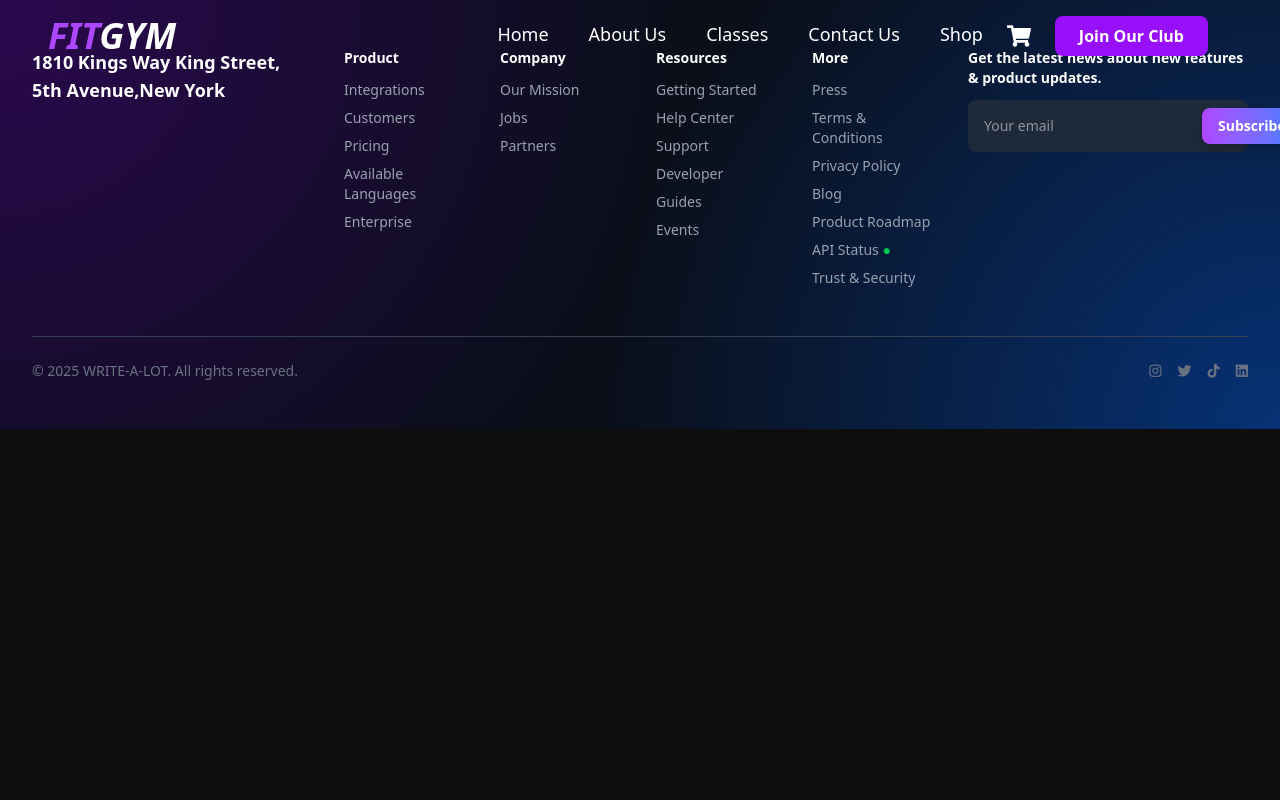
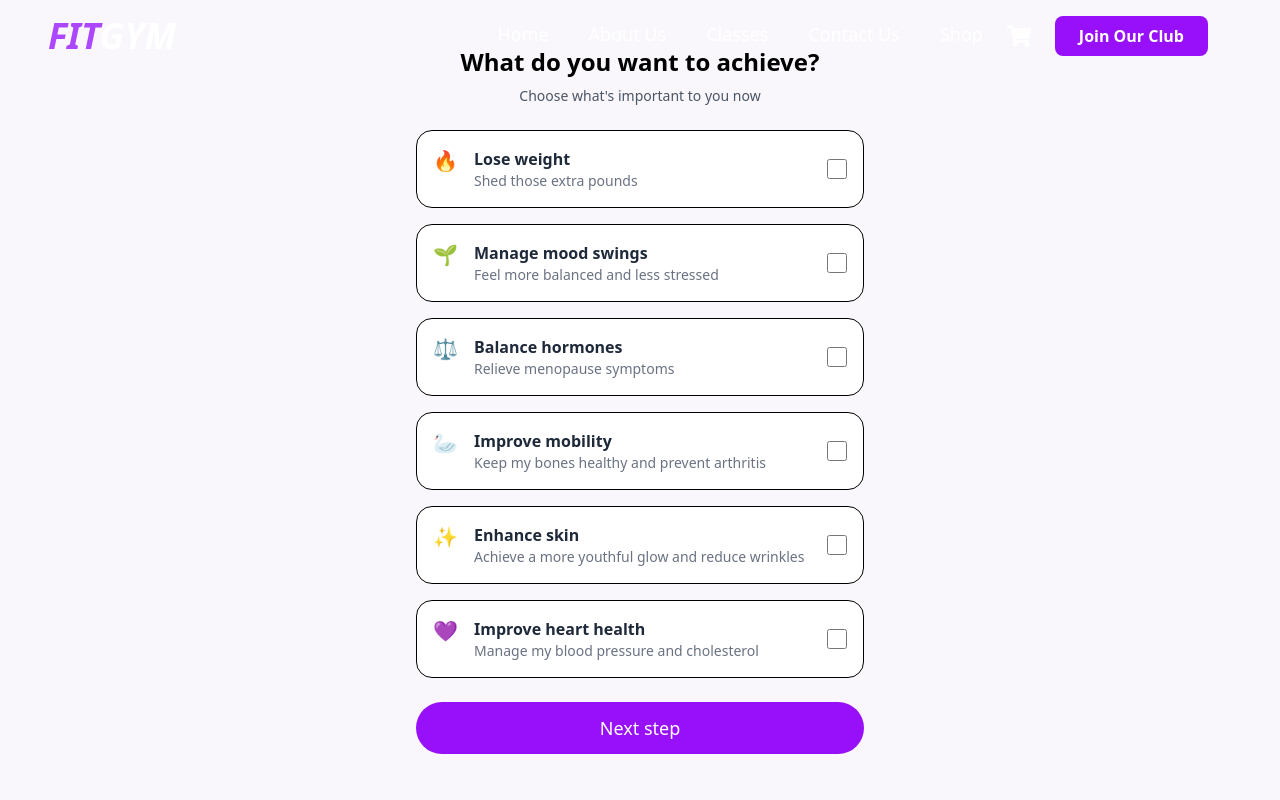
Before and after one commit to Turalhsynl/FitnessProject_Front, a React (Vite) app: page /goal in a window 1280 px wide. Shown: the top 800 px of the page. Built offline with nearby package versions, Linux system fonts and the light colour scheme.

Commit message:
Goals added

```diff
--- a/src/App.jsx
+++ b/src/App.jsx
@@ -26,6 +26,7 @@ import CoachDetail from "./pages/membershippage/CoachDetail";
 import Plans from "./pages/plans/Plans";
 import Age from "./pages/plans/Age";
 import Gender from "./pages/plans/Gender";
+import  Goal  from "./pages/plans/Goal";
 const App = () => {
   const { accessToken } = useStore(useAuthStore);
 
@@ -53,6 +54,7 @@ const App = () => {
         <Route path="/plans" element={<Plans />} />
         <Route path="/plans/age" element={<Age />} />
         <Route path="/gender" element={<Gender/>} />
+        <Route path="/goal" element={<Goal/>} />
       </Routes>
       <Footer />
     </Router>
--- /dev/null
+++ b/src/pages/plans/Goal.jsx
@@ -0,0 +1,144 @@
+// import React, { useState } from "react";
+
+// const goals = [
+//   {
+//     title: "Lose weight",
+//     description: "Shed those extra pounds",
+//     icon: "🔥",
+//   },
+//   {
+//     title: "Manage mood swings",
+//     description: "Feel more balanced and less stressed",
+//     icon: "🌱",
+//   },
+//   {
+//     title: "Balance hormones",
+//     description: "Relieve menopause symptoms",
+//     icon: "⚖️",
+//   },
+//   {
+//     title: "Improve mobility",
+//     description: "Keep my bones healthy and prevent arthritis",
+//     icon: "🦢",
+//   },
+//   {
+//     title: "Enhance skin",
+//     description: "Achieve a more youthful glow and reduce wrinkles",
+//     icon: "✨",
+//   },
+//   {
+//     title: "Improve heart health",
+//     description: "Manage my blood pressure and cholesterol",
+//     icon: "💜",
+//   },
+// ];
+
+// export default function GoalsSelection() {
+//   const [selectedGoal, setSelectedGoal] = useState("Lose weight");
+
+//   return (
+//     <div className="min-h-screen flex flex-col items-center justify-center bg-[#f9f7fc] px-4">
+//       <div className="w-full max-w-md">
+//         <h2 className="text-center text-2xl font-bold mb-2">What do you want to achieve?</h2>
+//         <p className="text-center text-sm text-gray-600 mb-6">choose what's important to you now</p>
+
+//         <div className="space-y-4">
+//           {goals.map((goal) => (
+//             <div
+//               key={goal.title}
+//               onClick={() => setSelectedGoal(goal.title)}
+//               className={`flex items-start p-4 border rounded-2xl cursor-pointer transition-all duration-200 ${
+//                 selectedGoal === goal.title
+//                   ? "bg-purple-100 border-purple-500 shadow-md"
+//                   : "bg-white hover:bg-purple-50"
+//               }`}
+//             >
+//               <div className="text-xl mr-4">{goal.icon}</div>
+//               <div>
+//                 <h3 className="font-semibold text-base text-gray-800">{goal.title}</h3>
+//                 <p className="text-sm text-gray-500">{goal.description}</p>
+//               </div>
+//               <div className="ml-auto">
+//                 {selectedGoal === goal.title && (
+//                   <div className="w-5 h-5 bg-purple-600 text-white rounded-sm flex items-center justify-center">
+//                     ✓
+//                   </div>
+//                 )}
+//               </div>
+//             </div>
+//           ))}
+//         </div>
+
+//         <button className="w-full mt-6 bg-purple-600 text-white text-lg font-medium py-3 rounded-full hover:bg-purple-700 transition">
+//           Next step
+//         </button>
+//       </div>
+//     </div>
+//   );
+// }
+
+
+
+import React, { useState } from "react";
+
+const goals = [
+  { title: "Lose weight", description: "Shed those extra pounds", icon: "🔥" },
+  { title: "Manage mood swings", description: "Feel more balanced and less stressed", icon: "🌱" },
+  { title: "Balance hormones", description: "Relieve menopause symptoms", icon: "⚖️" },
+  { title: "Improve mobility", description: "Keep my bones healthy and prevent arthritis", icon: "🦢" },
+  { title: "Enhance skin", description: "Achieve a more youthful glow and reduce wrinkles", icon: "✨" },
+  { title: "Improve heart health", description: "Manage my blood pressure and cholesterol", icon: "💜" },
+];
+
+export default function GoalsSelection() {
+  const [selectedGoals, setSelectedGoals] = useState([]);
+
+  const handleSelect = (goal) => {
+    if (selectedGoals.includes(goal)) {
+      setSelectedGoals(selectedGoals.filter((g) => g !== goal));
+    } else {
+      setSelectedGoals([...selectedGoals, goal]);
+    }
+  };
+
+  return (
+    <div className="min-h-screen flex flex-col items-center justify-center bg-[#f9f7fc] px-4">
+      <div className="w-full max-w-md">
+        <h2 className="text-center text-2xl font-bold mb-2">What do you want to achieve?</h2>
+        <p className="text-center text-sm text-gray-600 mb-6">Choose what's important to you now</p>
+
+        <div className="space-y-4">
+          {goals.map((goal) => (
+            <div
+              key={goal.title}
+              onClick={() => handleSelect(goal.title)}
+              className={`flex items-start p-4 border rounded-2xl cursor-pointer transition-all duration-200 ${
+                selectedGoals.includes(goal.title)
+                  ? "bg-purple-100 border-purple-500 shadow-md"
+                  : "bg-white hover:bg-purple-50"
+              }`}
+            >
+              <div className="text-xl mr-4">{goal.icon}</div>
+              <div>
+                <h3 className="font-semibold text-base text-gray-800">{goal.title}</h3>
+                <p className="text-sm text-gray-500">{goal.description}</p>
+              </div>
+              <div className="ml-auto">
+                <input
+                  type="checkbox"
+                  checked={selectedGoals.includes(goal.title)}
+                  onChange={() => handleSelect(goal.title)}
+                  className="w-5 h-5 mt-3 accent-purple-600"
+                />
+              </div>
+            </div>
+          ))}
+        </div>
+
+        <button className="w-full mt-6 bg-purple-600 text-white text-lg font-medium py-3 rounded-full hover:bg-purple-700 transition">
+          Next step
+        </button>
+      </div>
+    </div>
+  );
+}
```
Also changed, not shown: src/pages/plans/BodyType.jsx (deleted).
